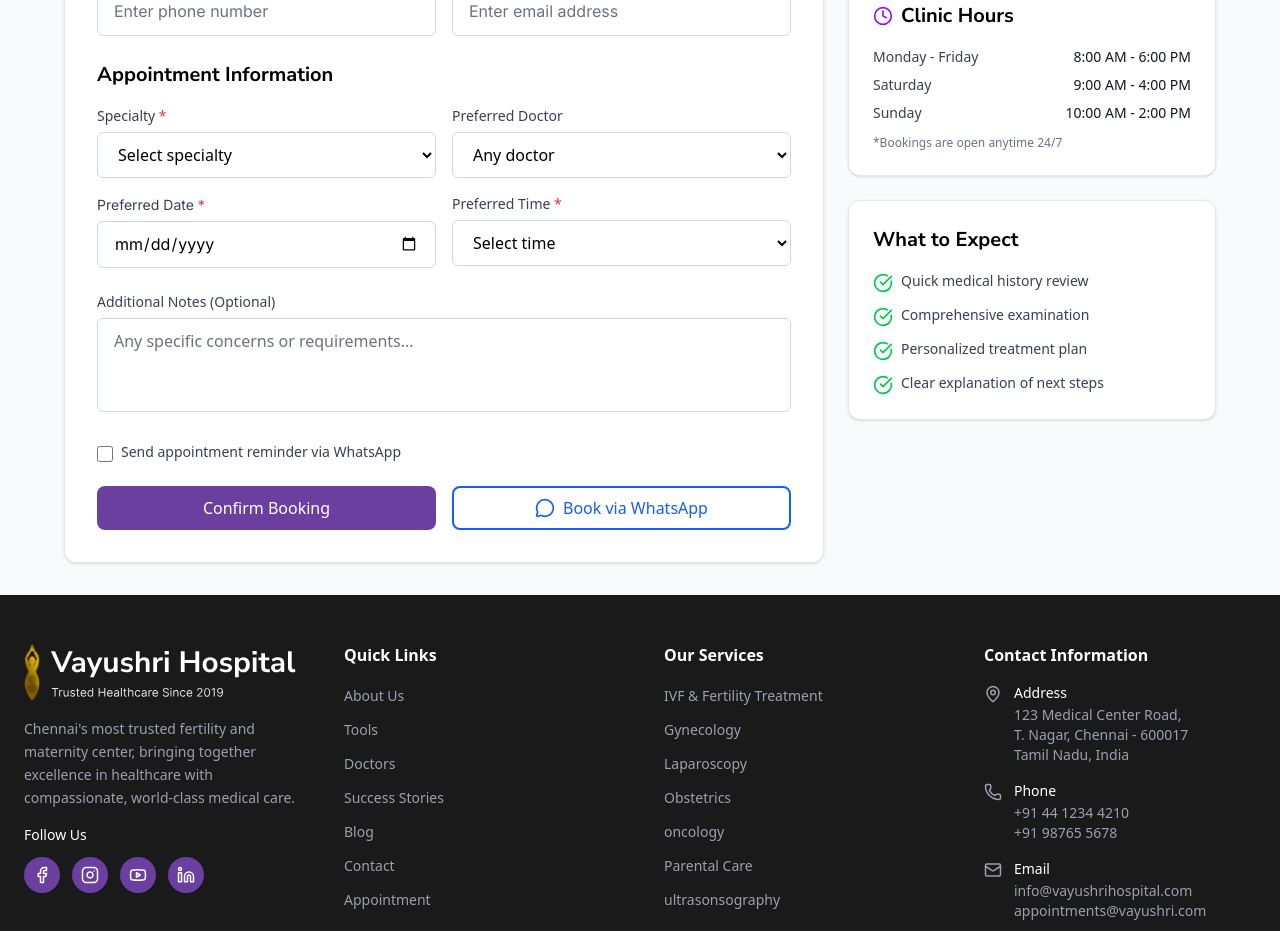
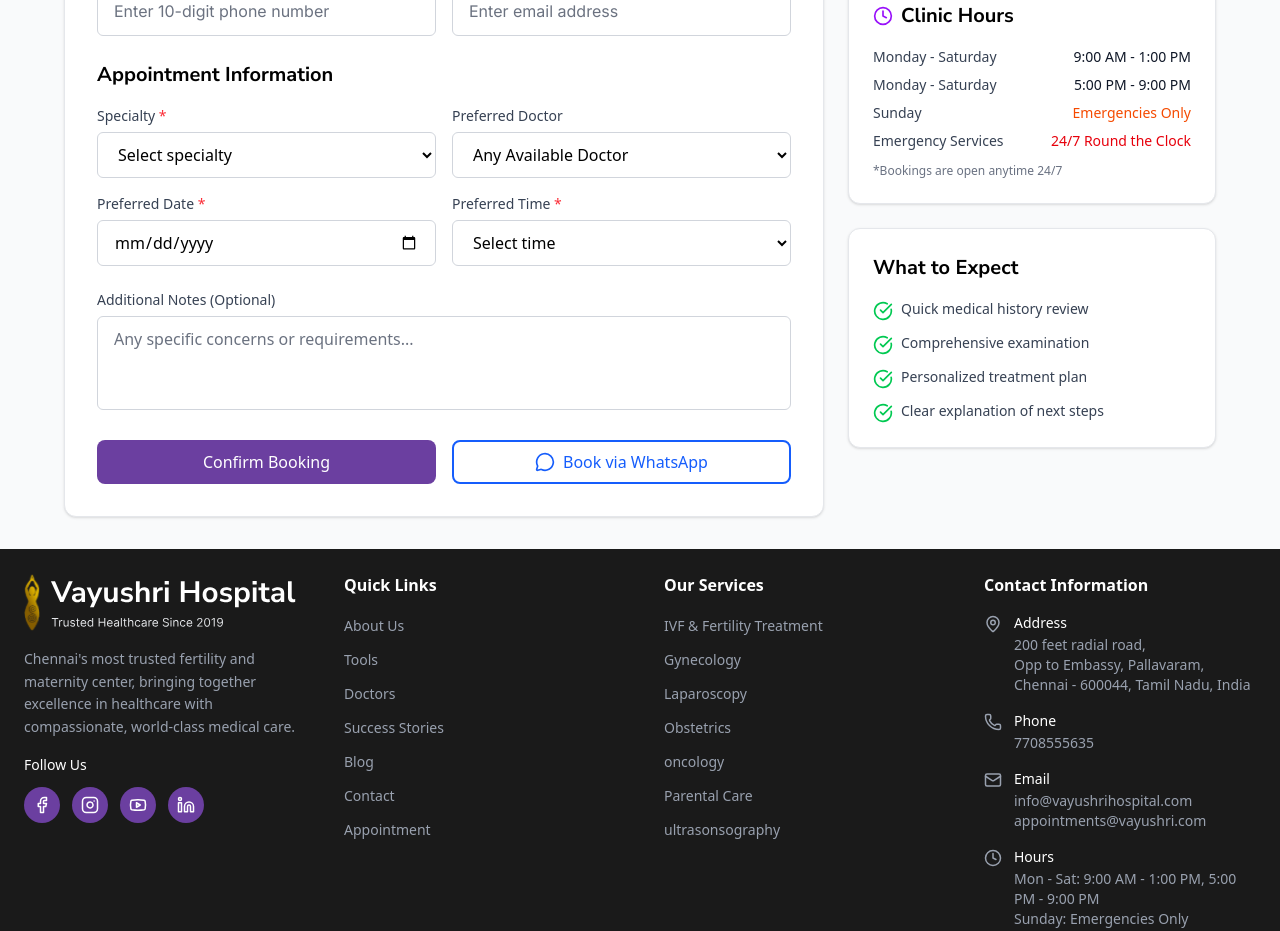
Before and after one commit to AnsifMohammed/Vsh-front-end-, a React (Vite) app: page /appointment in a window 1280 px wide. Shown: the part 520-1451 px from the top of the page. Built offline with nearby package versions, Linux system fonts and the light colour scheme; sample sign-in values are in the browser's storage.

Commit message:
second commit

```diff
--- a/index.html
+++ b/index.html
@@ -2,12 +2,12 @@
 <html lang="en">
   <head>
     <meta charset="UTF-8" />
-    <link rel="icon" type="image/svg+xml" href="/vite.svg" />
+    <link rel="icon" type="image/png" href="/src/assets/Gemini_Generated_Image_idu5iqidu5iqidu5-removebg-preview.png" />
     <meta name="viewport" content="width=device-width, initial-scale=1.0" />
     <link rel="preconnect" href="https://fonts.googleapis.com">
     <link rel="preconnect" href="https://fonts.gstatic.com" crossorigin>
     <link href="https://fonts.googleapis.com/css2?family=Inter:wght@400;500;600;700&family=Nunito+Sans:wght@400;600;700;800&display=swap" rel="stylesheet">
-    <title>vsh_hospital</title>
+    <title>Vayushri Hospital - Fertility & Maternity Care</title>
   </head>
   <body>
     <div id="root"></div>
--- a/src/Components/Footer.jsx
+++ b/src/Components/Footer.jsx
@@ -25,7 +25,7 @@ export default function Footer() {
 
   return (
     <footer className="bg-[#1a1a1a] text-white">
-      <div className="max-w-7xl mx-auto px-6 py-12">
+      <div className="max-w-7xl mx-auto px-6 py-6">
         <div className="grid grid-cols-1 md:grid-cols-2 lg:grid-cols-4 gap-8 lg:gap-12">
           {/* Brand Section */}
           <div className="space-y-4">
@@ -97,9 +97,9 @@ export default function Footer() {
                 <MapPin size={18} className="text-gray-400 flex-shrink-0 mt-0.5" />
                 <div className="text-sm text-gray-400">
                   <p className="font-medium text-white mb-0.5 text-nunito">Address</p>
-                  <p>123 Medical Center Road,</p>
-                  <p>T. Nagar, Chennai - 600017</p>
-                  <p>Tamil Nadu, India</p>
+                  <p>200 feet radial road,</p>
+                  <p>Opp to Embassy, Pallavaram,</p>
+                  <p>Chennai - 600044, Tamil Nadu, India</p>
                 </div>
               </div>
 
@@ -107,8 +107,7 @@ export default function Footer() {
                 <Phone size={18} className="text-gray-400 flex-shrink-0 mt-0.5" />
                 <div className="text-sm text-gray-400">
                   <p className="font-medium text-white mb-0.5 text-nunito">Phone</p>
-                  <p>+91 44 1234 4210</p>
-                  <p>+91 98765 5678</p>
+                  <p>7708555635</p>
                 </div>
               </div>
 
@@ -125,9 +124,9 @@ export default function Footer() {
                 <Clock size={18} className="text-gray-400 flex-shrink-0 mt-0.5" />
                 <div className="text-sm text-gray-400">
                   <p className="font-medium text-white mb-0.5 text-nunito">Hours</p>
-                  <p>Mon - Sat: 8:00 AM - 8:00 PM</p>
-                  <p>Sunday: 9:00 AM - 6:00 PM</p>
-                  <p>Emergency: 24/7</p>
+                  <p>Mon - Sat: 9:00 AM - 1:00 PM, 5:00 PM - 9:00 PM</p>
+                  <p>Sunday: Emergencies Only</p>
+                  <p>Emergency: 24/7 Round the Clock</p>
                 </div>
               </div>
             </div>
--- a/src/Pages/AppointmentPage/index.jsx
+++ b/src/Pages/AppointmentPage/index.jsx
@@ -3,7 +3,7 @@ import Button from '../../Components/Common/Button';
 import React, { useState } from 'react';
 import { useToast } from '../../Components/Common/ToastProvider';
 import { Calendar, Phone, Mail, Clock, CheckCircle, MessageCircle } from 'lucide-react';
-
+import api from "../../api/api";
 
 // Main Appointment Booking Component
 const AppointmentPage = () => {
@@ -19,8 +19,10 @@ const AppointmentPage = () => {
     preferredDate: '',
     preferredTime: '',
     additionalNotes: '',
-    sendReminder: false,
   });
+
+  // Get today's date for min date validation
+  const today = new Date().toISOString().split('T')[0];
 
   const handleChange = (e) => {
     const { name, value, type, checked } = e.target;
@@ -28,6 +30,18 @@ const AppointmentPage = () => {
       ...prev,
       [name]: type === 'checkbox' ? checked : value
     }));
+  };
+
+  // Validate phone number (Indian format)
+  const isValidPhone = (phone) => {
+    const phoneRegex = /^[6-9]\d{9}$/;
+    return phoneRegex.test(phone.replace(/\s/g, ''));
+  };
+
+  // Validate age
+  const isValidAge = (age) => {
+    const ageNum = parseInt(age);
+    return ageNum >= 1 && ageNum <= 120;
   };
 
   const handleSubmit = async (e) => {
@@ -46,23 +60,33 @@ const AppointmentPage = () => {
       return;
     }
 
+    // Phone validation
+    if (!isValidPhone(formData.phoneNumber)) {
+      toast.error("Please enter a valid 10-digit phone number");
+      return;
+    }
+
+    // Age validation
+    if (!isValidAge(formData.age)) {
+      toast.error("Please enter a valid age between 1 and 120");
+      return;
+    }
+
+    // Date validation - don't allow past dates
+    const selectedDate = new Date(formData.preferredDate);
+    const todayDate = new Date();
+    todayDate.setHours(0, 0, 0, 0);
+    if (selectedDate < todayDate) {
+      toast.error("Please select a future date");
+      return;
+    }
+
     try {
       setLoading(true);
 
-      const response = await fetch(
-        "http://localhost:5000/api/appointments",
-        {
-          method: "POST",
-          headers: {
-            "Content-Type": "application/json",
-          },
-          body: JSON.stringify(formData),
-        }
-      );
+      const response = await api.post("/appointments", formData);
 
-      const data = await response.json();
-
-      if (data.success) {
+      if (response.data.success) {
         toast.success("Appointment booked successfully!");
 
         // Reset form
@@ -76,19 +100,20 @@ const AppointmentPage = () => {
           preferredDate: '',
           preferredTime: '',
           additionalNotes: '',
-          sendReminder: false,
         });
       } else {
         toast.error("Failed to book appointment");
       }
     } catch (error) {
       console.error(error);
-      toast.error("Server error. Please try again later.");
+      toast.error(
+        error.response?.data?.message ||
+        "Server error. Please try again later."
+      );
     } finally {
       setLoading(false);
     }
   };
-
 
   const handleWhatsApp = async () => {
     if (
@@ -102,7 +127,13 @@ const AppointmentPage = () => {
       return;
     }
 
-    const whatsappNumber = "919876543210"; // 🔴 Replace with clinic number
+    // Phone validation
+    if (!isValidPhone(formData.phoneNumber)) {
+      toast.error("Please enter a valid 10-digit phone number");
+      return;
+    }
+
+    const whatsappNumber = "7708555635";
 
     const message = `
 New Appointment Request 🏥
@@ -126,7 +157,6 @@ New Appointment Request 🏥
 
     window.open(whatsappURL, "_blank");
   };
-
 
   return (
     <div className="min-h-screen bg-gray-50 py-8 px-4 sm:px-6 lg:px-8">
@@ -171,6 +201,8 @@ New Appointment Request 🏥
                       label="Age"
                       name="age"
                       type="number"
+                      min="1"
+                      max="120"
                       value={formData.age}
                       onChange={handleChange}
                       placeholder="Enter your age"
@@ -184,7 +216,7 @@ New Appointment Request 🏥
                       type="tel"
                       value={formData.phoneNumber}
                       onChange={handleChange}
-                      placeholder="Enter phone number"
+                      placeholder="Enter 10-digit phone number"
                       required
                     />
                     <FormInput
@@ -214,10 +246,15 @@ New Appointment Request 🏥
                         required
                       >
                         <option value="">Select specialty</option>
-                        <option value="cardiology">Cardiology</option>
-                        <option value="dermatology">Dermatology</option>
-                        <option value="pediatrics">Pediatrics</option>
-                        <option value="orthopedics">Orthopedics</option>
+                        <option value="IVF & Fertility Treatment">IVF & Fertility Treatment</option>
+                        <option value="Gynecology">Gynecology</option>
+                        <option value="Obstetrics">Obstetrics</option>
+                        <option value="Laparoscopy">Laparoscopy</option>
+                        <option value="Andrology">Andrology</option>
+                        <option value="Parental Care">Parental Care</option>
+                        <option value="Ultrasonography">Ultrasonography</option>
+                        <option value="Oncology">Oncology</option>
+                        <option value="General Consultation">General Consultation</option>
                       </select>
                     </div>
                     <div>
@@ -230,23 +267,34 @@ New Appointment Request 🏥
                         onChange={handleChange}
                         className="w-full px-4 py-2.5 text-base rounded-md border border-gray-300 bg-white focus:border-purple-500 focus:ring-2 focus:ring-purple-500/20 transition-all duration-200 outline-none"
                       >
-                        <option value="">Any doctor</option>
-                        <option value="dr-smith">Dr. Smith</option>
-                        <option value="dr-johnson">Dr. Johnson</option>
-                        <option value="dr-williams">Dr. Williams</option>
+                        <option value="">Any Available Doctor</option>
+                        <option value="Dr. Shanmugapriya">Dr. Shanmugapriya (Fertility Specialist)</option>
+                        <option value="Dr. Robin">Dr. Robin (Anaesthetist)</option>
+                        <option value="Dr. Aravind">Dr. Aravind (Paediatrician & Neonatologist)</option>
+                        <option value="Dr. Srividhya">Dr. Srividhya (Embryologist)</option>
+                        <option value="Dr. Kurunji">Dr. Kurunji (Sonologist)</option>
+                        <option value="Dr. Patturajan">Dr. Patturajan (Specialist)</option>
+                        <option value="Dr. Arun">Dr. Arun (Anaesthetist)</option>
+                        <option value="Dr. Shiva">Dr. Shiva (Laparoscopic Surgeon)</option>
+                        <option value="Dr. Babitha">Dr. Babitha (Specialist)</option>
                       </select>
                     </div>
                   </div>
                   <div className="grid grid-cols-1 sm:grid-cols-2 gap-4 mt-4">
-                    <FormInput
-                      label="Preferred Date"
-                      name="preferredDate"
-                      type="date"
-                      value={formData.preferredDate}
-                      onChange={handleChange}
-                      placeholder="MM/DD/YYYY"
-                      required
-                    />
+                    <div>
+                      <label className="block text-sm font-medium text-gray-700 mb-1.5">
+                        Preferred Date <span className="text-red-500">*</span>
+                      </label>
+                      <input
+                        type="date"
+                        name="preferredDate"
+                        value={formData.preferredDate}
+                        onChange={handleChange}
+                        min={today}
+                        className="w-full px-4 py-2.5 text-base rounded-md border border-gray-300 bg-white focus:border-purple-500 focus:ring-2 focus:ring-purple-500/20 transition-all duration-200 outline-none"
+                        required
+                      />
+                    </div>
                     <div>
                       <label className="block text-sm font-medium text-gray-700 mb-1.5">
                         Preferred Time <span className="text-red-500">*</span>
@@ -259,12 +307,18 @@ New Appointment Request 🏥
                         required
                       >
                         <option value="">Select time</option>
-                        <option value="09:00">09:00 AM</option>
-                        <option value="10:00">10:00 AM</option>
-                        <option value="11:00">11:00 AM</option>
-                        <option value="14:00">02:00 PM</option>
-                        <option value="15:00">03:00 PM</option>
-                        <option value="16:00">04:00 PM</option>
+                        <optgroup label="Morning">
+                          <option value="09:00 AM">09:00 AM</option>
+                          <option value="10:00 AM">10:00 AM</option>
+                          <option value="11:00 AM">11:00 AM</option>
+                          <option value="12:00 PM">12:00 PM</option>
+                        </optgroup>
+                        <optgroup label="Evening">
+                          <option value="05:00 PM">05:00 PM</option>
+                          <option value="06:00 PM">06:00 PM</option>
+                          <option value="07:00 PM">07:00 PM</option>
+                          <option value="08:00 PM">08:00 PM</option>
+                        </optgroup>
                       </select>
                     </div>
                   </div>
@@ -285,30 +339,15 @@ New Appointment Request 🏥
                   />
                 </div>
 
-                {/* Checkbox */}
-                <div className="mb-6">
-                  <label className="flex items-start gap-2 cursor-pointer">
-                    <input
-                      type="checkbox"
-                      name="sendReminder"
-                      checked={formData.sendReminder}
-                      onChange={handleChange}
-                      className="mt-1 w-4 h-4 text-purple-600 border-gray-300 rounded focus:ring-purple-500"
-                    />
-                    <span className="text-sm text-gray-700">
-                      Send appointment reminder via WhatsApp
-                    </span>
-                  </label>
-                </div>
-
                 {/* Buttons */}
                 <div className="grid grid-cols-1 sm:grid-cols-2 gap-4">
                   <Button
                     onClick={handleSubmit}
                     variant="primary"
                     fullWidth
+                    disabled={loading}
                   >
-                    Confirm Booking
+                    {loading ? "Booking..." : "Confirm Booking"}
                   </Button>
                   <Button
                     onClick={handleWhatsApp}
@@ -333,21 +372,21 @@ New Appointment Request 🏥
                   <Phone className="w-5 h-5 text-purple-600 mt-0.5 flex-shrink-0" />
                   <div>
                     <p className="text-sm font-medium text-gray-900">Call Us</p>
-                    <p className="text-sm text-gray-600">+91 98765 43210</p>
+                    <p className="text-sm text-gray-600">7708555635</p>
                   </div>
                 </div>
                 <div className="flex items-start gap-3">
                   <MessageCircle className="w-5 h-5 text-green-600 mt-0.5 flex-shrink-0" />
                   <div>
                     <p className="text-sm font-medium text-gray-900">WhatsApp</p>
-                    <p className="text-sm text-gray-600">Chat with us</p>
+                    <p className="text-sm text-gray-600">77085556354</p>
                   </div>
                 </div>
                 <div className="flex items-start gap-3">
                   <Mail className="w-5 h-5 text-blue-600 mt-0.5 flex-shrink-0" />
                   <div>
                     <p className="text-sm font-medium text-gray-900">Email</p>
-                    <p className="text-sm text-gray-600">info@healthcare.com</p>
+                    <p className="text-sm text-gray-600">info@vayushrihospital.com</p>
                   </div>
                 </div>
               </div>
@@ -361,16 +400,20 @@ New Appointment Request 🏥
               </div>
               <div className="space-y-2 text-sm">
                 <div className="flex justify-between">
-                  <span className="text-gray-700">Monday - Friday</span>
-                  <span className="font-medium text-gray-900">8:00 AM - 6:00 PM</span>
+                  <span className="text-gray-700">Monday - Saturday</span>
+                  <span className="font-medium text-gray-900">9:00 AM - 1:00 PM</span>
                 </div>
                 <div className="flex justify-between">
-                  <span className="text-gray-700">Saturday</span>
-                  <span className="font-medium text-gray-900">9:00 AM - 4:00 PM</span>
+                  <span className="text-gray-700">Monday - Saturday</span>
+                  <span className="font-medium text-gray-900">5:00 PM - 9:00 PM</span>
                 </div>
                 <div className="flex justify-between">
                   <span className="text-gray-700">Sunday</span>
-                  <span className="font-medium text-gray-900">10:00 AM - 2:00 PM</span>
+                  <span className="font-medium text-orange-600">Emergencies Only</span>
+                </div>
+                <div className="flex justify-between">
+                  <span className="text-gray-700">Emergency Services</span>
+                  <span className="font-medium text-red-600">24/7 Round the Clock</span>
                 </div>
               </div>
               <p className="text-xs text-gray-500 mt-3">
--- a/src/Pages/ContactPage/components/ContactMapSection.jsx
+++ b/src/Pages/ContactPage/components/ContactMapSection.jsx
@@ -7,7 +7,7 @@ export default function ContactMapSection() {
       <div className="relative rounded-md overflow-hidden shadow-lg h-96 sm:h-80 md:h-72 lg:h-64">
         {/* Google Maps Embed */}
         <iframe
-          src="https://www.google.com/maps/embed?pb=!1m18!1m12!1m3!1d3916.3!2d76.95!3d11.01!2m3!1f0!2f0!3f0!3m2!1i1024!2i768!4f13.1!3m3!1m2!1s0x0%3A0x0!2zMTHCsDAwJzM2LjAiTiA3NsKwNTcnMDAuMCJF!5e0!3m2!1sen!2sin!4v1234567890"
+          src="https://www.google.com/maps/embed?pb=!1m18!1m12!1m3!1d3888.1!2d80.16!3d12.97!2m3!1f0!2f0!3f0!3m2!1i1024!2i768!4f13.1!3m3!1m2!1s0x0%3A0x0!2zMTLCsDU4JzEyLjAiTiA4MMKwMDknMzYuMCJF!5e0!3m2!1sen!2sin!4v1234567890"
           width="100%"
           height="100%"
           style={{ border: 0 }}
@@ -36,7 +36,7 @@ export default function ContactMapSection() {
 
           {/* Address */}
           <p className="text-gray-200 text-xs sm:text-sm mb-4 sm:mb-6 max-w-md px-4">
-            123 Medical Center Road, Tejpur, Sonapur - 2000123 Tamil Nadu, India
+            200 feet radial road, Opp to Embassy, Pallavaram, Chennai - 600044, Tamil Nadu, India
           </p>
 
           {/* Buttons */}
--- a/src/Pages/ContactPage/components/Support.jsx
+++ b/src/Pages/ContactPage/components/Support.jsx
@@ -33,9 +33,9 @@ const Support = () => {
                 variant="primary"
                 size="lg"
                 className="bg-purple-600 hover:bg-purple-700"
-                onClick={() => window.location.href = 'tel:+919876543210'}
+                onClick={() => window.location.href = 'tel:7708555635'}
               >
-                Emergency: +91-98765-43210
+                Emergency: 7708555635
               </Button>
 
               <Button
--- a/src/Pages/HomePage/components/Consultation.jsx
+++ b/src/Pages/HomePage/components/Consultation.jsx
@@ -179,11 +179,11 @@ const Consultation = () => {
                     <Phone className="w-5 h-5 text-green-600 mt-0.5 flex-shrink-0" />
                     <div>
                       <p className="text-sm font-semibold text-gray-900">Call Us</p>
-                      <a
-                        href="tel:+916789654321"
+                        <a
+                        href="tel:7708555635"
                         className="text-sm text-purple-600 hover:underline"
                       >
-                        +91 6789654321
+                        7708555635
                       </a>
                       <p className="text-xs text-gray-500">24/7 Emergency Line</p>
                     </div>
@@ -230,8 +230,9 @@ const Consultation = () => {
                     <MapPin className="w-5 h-5 text-purple-600 mt-0.5 flex-shrink-0" />
                     <div>
                       <p className="text-sm font-semibold text-gray-900">Location</p>
-                      <p className="text-sm text-gray-600">123 Healthcare Street</p>
-                      <p className="text-sm text-gray-600">Mumbai, Maharashtra</p>
+                      <p className="text-sm text-gray-600">200 feet radial road</p>
+                      <p className="text-sm text-gray-600">Opp to Embassy, Pallavaram</p>
+                      <p className="text-sm text-gray-600">Chennai - 600044</p>
                     </div>
                   </div>
                 </div>
@@ -247,16 +248,16 @@ const Consultation = () => {
 
               <div className="space-y-3">
                 <div className="flex justify-between items-center">
-                  <span className="card-sub-title sm:text-sm text-gray-600">Monday - Saturday</span>
-                  <span className="text-xs sm:text-sm font-semibold text-purple-600">8:30 AM - 8:00 PM</span>
+                  <span className="card-sub-title sm:text-sm text-gray-600">Monday - Saturday (OPD)</span>
+                  <span className="text-xs sm:text-sm font-semibold text-purple-600">9:00 AM - 1:00 PM, 5:00 PM - 9:00 PM</span>
                 </div>
                 <div className="flex justify-between items-center">
                   <span className="card-sub-title sm:text-sm text-gray-600">Sunday</span>
-                  <span className="text-xs sm:text-sm font-semibold text-purple-600">9:00 AM - 6:00 PM</span>
+                  <span className="text-xs sm:text-sm font-semibold text-orange-600">Emergencies Only</span>
                 </div>
                 <div className="flex justify-between items-center">
-                  <span className="card-sub-title sm:text-sm text-gray-600">Emergency</span>
-                  <span className="text-xs sm:text-sm font-semibold text-red-600">24/7 Available</span>
+                  <span className="card-sub-title sm:text-sm text-gray-600">Emergency Services</span>
+                  <span className="text-xs sm:text-sm font-semibold text-red-600">24/7 Round the Clock</span>
                 </div>
               </div>
             </Card>
@@ -271,7 +272,7 @@ const Consultation = () => {
                     24/7 emergency services available for critical cases
                   </p>
                   <a
-                    href="tel:+916789654321"
+                    href="tel:7708555635"
                     className="card-sub-title inline-flex items-center justify-center
              text-yellow-700 border border-yellow-400
              px-3 py-1.5 rounded-md
--- a/src/Pages/HomePage/components/MapSection.jsx
+++ b/src/Pages/HomePage/components/MapSection.jsx
@@ -3,8 +3,8 @@ import { MapPin } from 'lucide-react';
 
 export default function MapSection() {
 
-  const lat = 11.01;
-  const lng = 76.95;
+  const lat = 12.97;
+  const lng = 80.16;
 
    // Open Map View
   const handleViewOnMap = () => {
@@ -22,7 +22,7 @@ export default function MapSection() {
       <div className="relative rounded-md overflow-hidden shadow-lg h-96 sm:h-80 md:h-72 lg:h-64">
         {/* Google Maps Embed */}
         <iframe
-          src="https://www.google.com/maps/embed?pb=!1m18!1m12!1m3!1d3916.3!2d76.95!3d11.01!2m3!1f0!2f0!3f0!3m2!1i1024!2i768!4f13.1!3m3!1m2!1s0x0%3A0x0!2zMTHCsDAwJzM2LjAiTiA3NsKwNTcnMDAuMCJF!5e0!3m2!1sen!2sin!4v1234567890"
+          src="https://www.google.com/maps/embed?pb=!1m18!1m12!1m3!1d3888.1!2d80.16!3d12.97!2m3!1f0!2f0!3f0!3m2!1i1024!2i768!4f13.1!3m3!1m2!1s0x0%3A0x0!2zMTLCsDU4JzEyLjAiTiA4MMKwMDknMzYuMCJF!5e0!3m2!1sen!2sin!4v1234567890"
           width="100%"
           height="100%"
           style={{ border: 0 }}
@@ -51,7 +51,7 @@ export default function MapSection() {
 
           {/* Address */}
           <p className="text-gray-200 text-xs sm:text-sm mb-4 sm:mb-6 max-w-md px-4">
-            123 Medical Center Road, Tejpur, Sonapur - 2000123 Tamil Nadu, India
+            200 feet radial road, Opp to Embassy, Pallavaram, Chennai - 600044, Tamil Nadu, India
           </p>
 
           {/* Buttons */}
--- a/src/Pages/HomePage/components/PatientStories.jsx
+++ b/src/Pages/HomePage/components/PatientStories.jsx
@@ -49,7 +49,7 @@ const PatientStories = () => {
   };
 
   return (
-    <div className="min-h-screen bg-gray-50 py-16 px-4">
+    <div className=" bg-gray-50 pt-16 pb-6 px-4">
       <div className="max-w-7xl mx-auto">
         {/* Header */}
         <div className="text-center mb-12">
```
Also changed, not shown: src/Pages/DoctorsPage/components/DoctorCards.jsx (+81 -9 lines), src/Pages/HomePage/components/HealthcareJaourney.jsx (+17 -27 lines), src/Pages/HomePage/components/SpecialistDoctors.jsx (+8 -8 lines), src/assets/Gemini_Generated_Image_idu5iqidu5iqidu5-removebg-preview.png (added), 1 other file (tests, documents, lock files or other folders).
